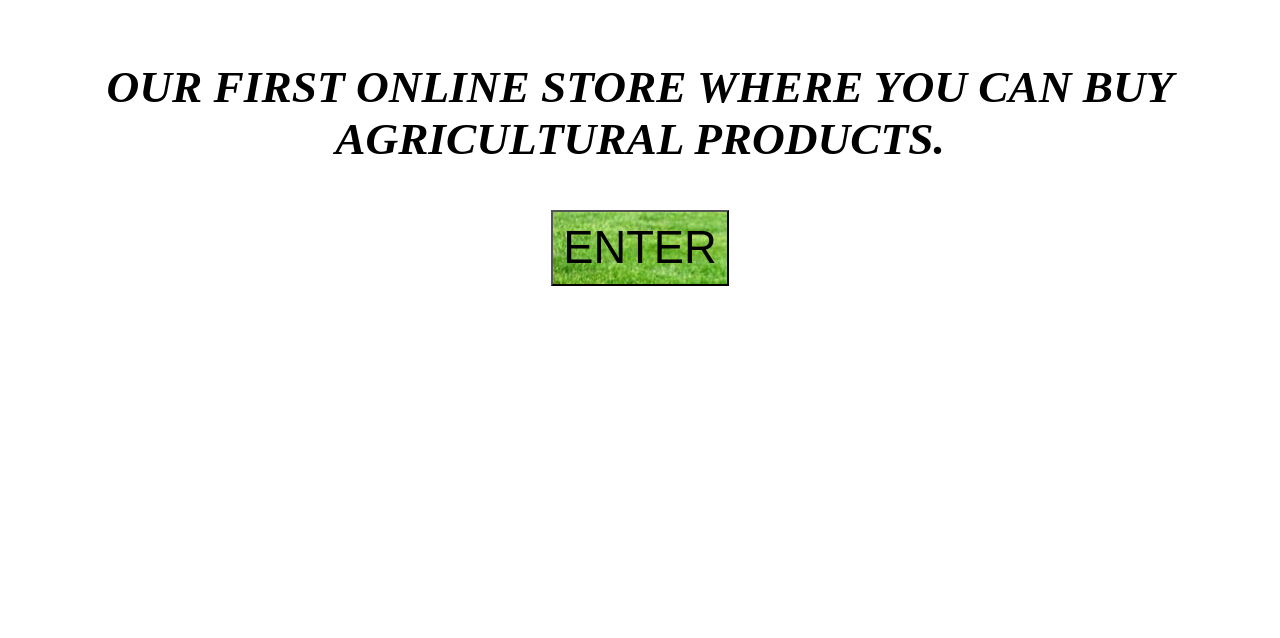
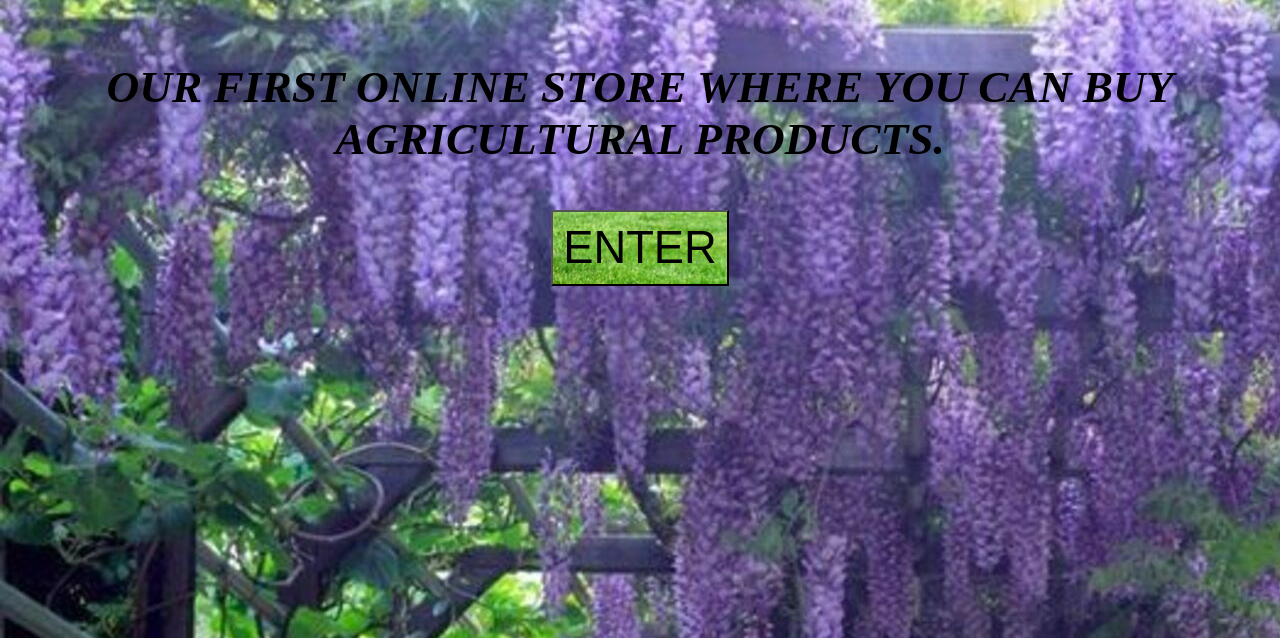
Before and after one commit to kevalfa/progra3proagri, a plain HTML site: page index.html in a window 1280 px wide. Shown: the part 162-800 px from the top of the page. Drawn offline with Linux system fonts and the light colour scheme; files whose address does not match are found by name.

Commit message:
Update index.html

```diff
--- a/index.html
+++ b/index.html
@@ -5,7 +5,7 @@
     <link href="productos/tienda.ico" rel="shortcut icon" type="image/x-icon" />
     <title>Greenhouse</title>
 </head>
-<body style="background-image:url(productos/arco1.jpg)">
+<body style="background-image:url(arco1.jpg)">
 
     <center>
         <p style="text-align:center; font-style:italic; font-weight:bold; font-size:12mm; padding-top:50px">WELCOME TO THE GREENHOUSE!</p>
```
